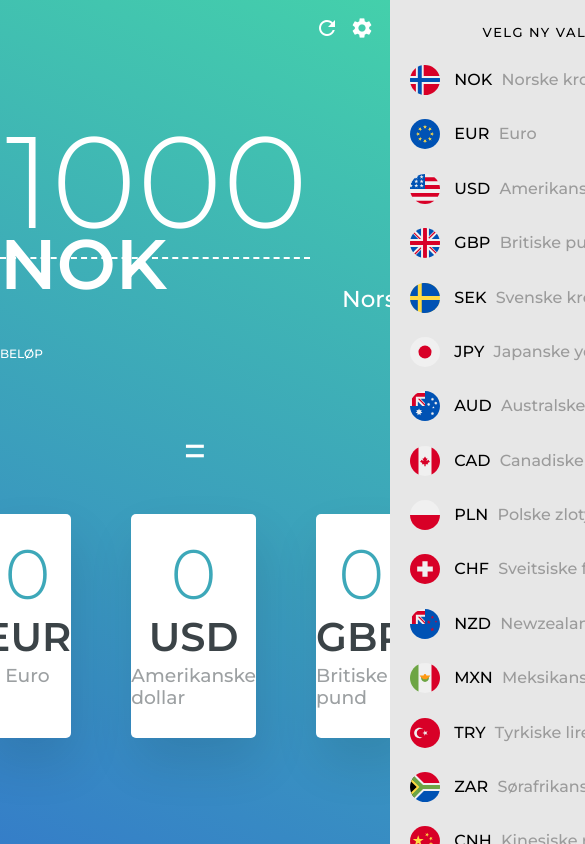
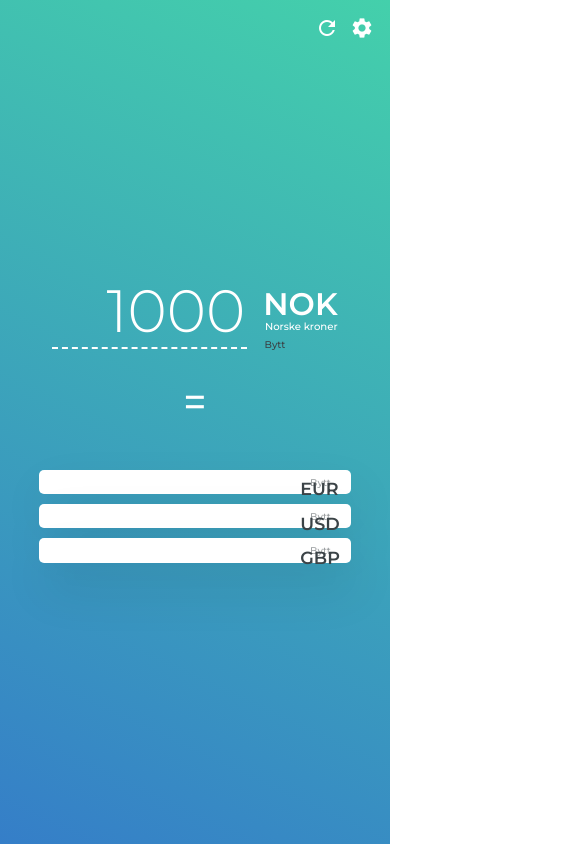
Before and after one commit to miatangvik/Valutakalkulator, a website: page index.html in a window 390 px wide. Shown: the top 844 px of the page, 585 px wide, since content can reach past the window. Drawn offline with Linux system fonts and the light colour scheme; no server answers.

Commit message:
Style change currency buttons

```diff
--- a/css/style.css
+++ b/css/style.css
@@ -7,6 +7,7 @@ body {
     font-family: 'Montserrat', sans-serif;
     color: white;
     overflow: hidden;
+    height: 100vh;
 
     -webkit-font-smoothing: antialiased;
     -moz-osx-font-smoothing: grayscale;
@@ -18,6 +19,20 @@ a {
 
 .chosen {
     opacity: 0.3;
+}
+
+.change-currency-button {
+    position: absolute;
+    text-transform: uppercase;
+    font-size: 10px;
+    cursor: pointer;
+    opacity: 0;
+    transition: opacity 0.2s;
+}
+
+.overflow-mobile-container {
+    overflow: hidden;
+    position: fixed;
 }
 
 .settings-icon,
@@ -55,7 +70,7 @@ a {
 /* Base currency container */
 
 .base-currency.container {
-    margin-bottom: 50px;
+    margin-bottom: 30px;
 }
 
 .base-currency form {
@@ -122,6 +137,21 @@ a {
     text-transform: uppercase;
 }
 
+.base-currency .change-currency-button {
+    top: -65px;
+    left: 343px;
+    font-size: 11px;
+    color: #3B4347;
+}
+
+.base-currency.container:hover .change-currency-button {
+    opacity: 1;
+}
+
+.base-currency.container:hover .change-currency-button:hover {
+    opacity: 0.3;
+}
+
 
 .equals-icon {
     margin: 0;
@@ -152,17 +182,9 @@ a {
     color: #3B4347;
 }
 
-.counter-currency:hover .change-currency-button {
-    opacity: 1;
-}
-
-.counter-currency:hover .change-currency-button:hover {
-    opacity: 0.3;
-}
-
 .counter-currency .currency-value {
-    margin: 0;
-    margin-top: 20px;
+    margin: 0 15px;
+    margin-top: 25px;
     color: #3DA8B9;
     font-size: 70px;
     font-weight: 300;
@@ -185,20 +207,19 @@ a {
     position: relative;
 }
 
-.change-currency-button {
-    position: absolute;
-    text-transform: uppercase;
-    font-size: 10px;
-    cursor: pointer;
-    width: 80px;
+.counter-currency .change-currency-button {
+    top: -206px;
+    left: 4.8vw;
+    width: 70px;
+    color: black;
 }
 
-.counter-currency .change-currency-button {
-    top: -205px;
-    left: 70px;
-    color: black;
-    opacity: 0;
-    transition: opacity 0.2s;
+.counter-currency:hover .change-currency-button {
+    opacity: 1;
+}
+
+.counter-currency:hover .change-currency-button:hover {
+    opacity: 0.3;
 }
 
 
@@ -306,3 +327,131 @@ a {
 .overlay.choose h4 {
     margin: 25px 0;
 }
+
+@media only screen and (max-width: 850px) {
+    .base-currency form {
+        width: 36vw;
+        margin-right: 3vw;
+    }
+
+    .base-currency input {
+        font-size: 15.3vw;
+    }
+
+    .base-currency.container .currency-code {
+        top: -4.5vw;
+        width: auto;
+        font-size: 8vw;
+    }
+
+    .base-currency.container .currency-name {
+        top: -9.6vw;
+        left: 40vw;
+        font-size: 2.6vw;
+    }
+
+    .base-currency .change-currency-button {
+        width: 80px;
+        left: 40vw;
+    }
+
+    .counter-currency.container {
+        margin: 0 2vw;
+    }
+
+    .counter-currency .currency-value {
+        font-size: 8vw;
+    }
+
+    .counter-currency.container .currency-code {
+        font-size: 4.5vw;
+    }
+
+    .counter-currency.container .currency-name {
+        font-size: 2.2vw;
+    }
+
+    .counter-currency .change-currency-button {
+        top: -25vw;
+    }
+}
+
+@media only screen and (max-width: 600px) {
+    .change-currency-button {
+        width: auto;
+        text-transform: none;
+        opacity: 1;
+    }
+
+    .change-currency-button span {
+        display: none;
+    }
+
+    .refresh-icon:hover {
+        transform: none;
+    }
+
+    .base-currency form {
+        width: 50vw;
+    }
+
+    .base-currency .info {
+        display: none;
+    }
+
+    .base-currency.container .currency-name {
+        top: -7vw;
+        left: 54.5vw;
+        margin: 0;
+    }
+
+    .base-currency .change-currency-button {
+        top: -5vw;
+        left: 54.4vw;
+        font-size: 2.5vw;
+    }
+
+    .base-currency.container:hover .change-currency-button {
+        opacity: 1;
+    }
+
+    .counter-currencies.container {
+        flex-direction: column;
+        align-items: center;
+    }
+
+    .counter-currency.container {
+        display: initial;
+        position: relative;
+        width: 80vw;
+        margin: 5px 0;
+    }
+
+    .counter-currency .currency-value {
+        display: inline-block;
+        margin: 10px 20px;
+    }
+
+    .counter-currency.container .currency-code {
+        display: inline-block;
+        position: absolute;
+        top: 2.5vw;
+        left: 67vw;
+    }
+
+    .counter-currency.container .currency-name {
+        display: none;
+    }
+
+    .counter-currency .change-currency-button {
+        top: -7vw;
+        left: 69.5vw;
+        font-size: 2.5vw;
+        color: #3B4347;
+        opacity: 0.5;
+    }
+
+    .counter-currency:hover .change-currency-button {
+        opacity: 0.5;
+    }
+}
--- a/index.html
+++ b/index.html
@@ -13,6 +13,7 @@
 </head>
 
 <body>
+    <div class="overflow-mobile-container">
         <a href="#">
             <img class="settings-icon" src="img/settings.png" alt="Settings icon">
         </a>
@@ -34,48 +35,55 @@
                 <p class="info">
                     Beløp
                 </p>
+
+                <div class="button-container">
+                    <p class="change-currency-button">
+                        Bytt<span> valuta</span>
+                    </p>
+                </div>
             </div>
 
             <p class="equals-icon">=</p>
 
             <div class="counter-currencies container">
                 <div class="counter-currency container">
-                <h1 class="currency-value">0</h1>
+                    <h1 class="currency-value"></h1>
                     <h2 class="currency-code">EUR</h2>
                     <h3 class="currency-name">Euro</h3>
 
                     <div class="button-container">
                         <p class="change-currency-button">
-                        Bytt valuta
+                            Bytt<span> valuta</span>
                         </p>
                     </div>
                 </div>
 
                 <div class="counter-currency container">
-                <h1 class="currency-value">0</h1>
+                    <h1 class="currency-value"></h1>
                     <h2 class="currency-code">USD</h2>
                     <h3 class="currency-name">Amerikanske dollar</h3>
 
                     <div class="button-container">
                         <p class="change-currency-button">
-                        Bytt valuta
+                            Bytt<span> valuta</span>
                         </p>
                     </div>
                 </div>
 
                 <div class="counter-currency container">
-                <h1 class="currency-value">0</h1>
+                    <h1 class="currency-value"></h1>
                     <h2 class="currency-code">GBP</h2>
                     <h3 class="currency-name">Britiske pund</h3>
 
                     <div class="button-container">
                         <p class="change-currency-button">
-                        Bytt valuta
+                            Bytt<span> valuta</span>
                         </p>
                     </div>
                 </div>
             </div>
         </div>
+
 
         <div class="overlay settings">
             <a href="#">
@@ -100,6 +108,8 @@
             <div class="all-currencies"></div>
         </div>
 
+    </div>
+
     <script src="bundle.js"></script>
 </body>
 
```
Also changed, not shown: main.js (+115 -106 lines), bundle.js. Lines whose indentation alone changed are shown as unchanged.
